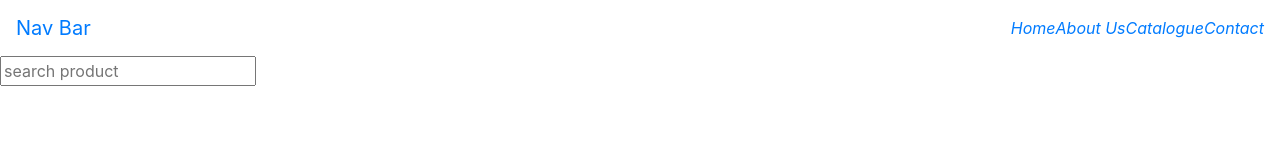
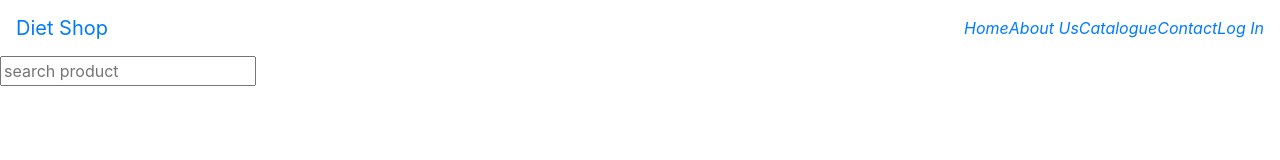
Before and after one commit to juanmachabaudie/Diet-Shop---Henry-proyect, a React (Create React App) app in the folder client/: page / in a window 1280 px wide. Shown: the top 160 px of the page. Built offline with nearby package versions, Linux system fonts and the light colour scheme.

Commit message:
S48 NavBar MaterialUi

```diff
--- a/client/src/App.js
+++ b/client/src/App.js
@@ -1,16 +1,26 @@
 import React from 'react';
-// import NewCategory from './components/NewCategory';
+// import {Route} from 'react-router-dom'
 import SearchBar from './components/SearchBar';
 import NavBar from './components/NavBar'
+
+// import NewCategory from './components/NewCategory';
+// import NewCategory from './components/NewCategory';
+// import Catalog from './components/Catalog';
+//import NewCategory from './components/NewCategory';
+// import ProductCard from './components/ProductCard';
 const App = () => {
 
 
     return (
 
         <React.Fragment>
-            <NavBar/>
+            <NavBar />
+            <SearchBar/>
+            {/* <Route exact path='/'/> */}
             {/* <NewCategory /> */}
-            <SearchBar/>
+            {/* <Route path='/catalog' component={Catalog}/> */}
+           {/* <Route path='/' component={ProductCard} /> */}
+
 
         </React.Fragment>
 
--- a/client/src/components/NavBar.jsx
+++ b/client/src/components/NavBar.jsx
@@ -8,7 +8,7 @@ import {NavLink} from 'react-router-dom';
     return (
         <nav className='navbar navbar-expand-lg navbar-mainbg'>
            <NavLink className='navbar-brand navbar-logo' to="/">
-                Nav Bar
+                Diet Shop
            </NavLink>
            <button
            className="navbar-toggler"
@@ -17,7 +17,8 @@ import {NavLink} from 'react-router-dom';
            data-target='#navbarSupportedContent'
            aria-controls='navbarSupportedContent'
            aria-expanded='false'
-           aria-label='Toggle navigation'>
+           aria-label='Toggle navigation'
+           >
                <i className='fas fa-bars text-white'></i>
             </button>
 
@@ -52,6 +53,11 @@ import {NavLink} from 'react-router-dom';
                             <i className='fasfa-tachometer-alt'>Contact</i>
                         </NavLink>
                     </li>
+                    <li className='nav-item active'>
+                        <NavLink classname='nav-link' to='/Contact' exact>
+                            <i className='fasfa-tachometer-alt'>Log In</i>
+                        </NavLink>
+                    </li>
                 </ul>
 
             </div>
```
Also changed, not shown: client/src/redux/reducer/Reducer.js (added).
